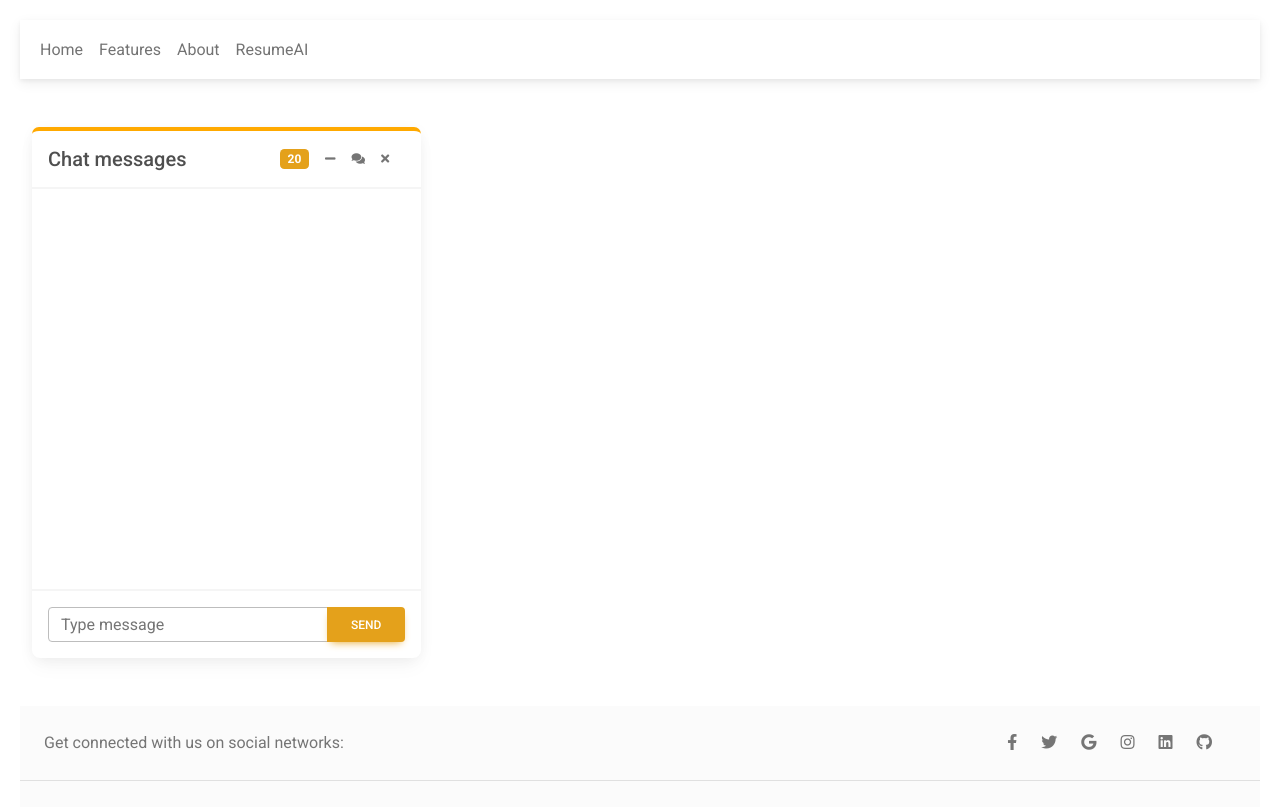
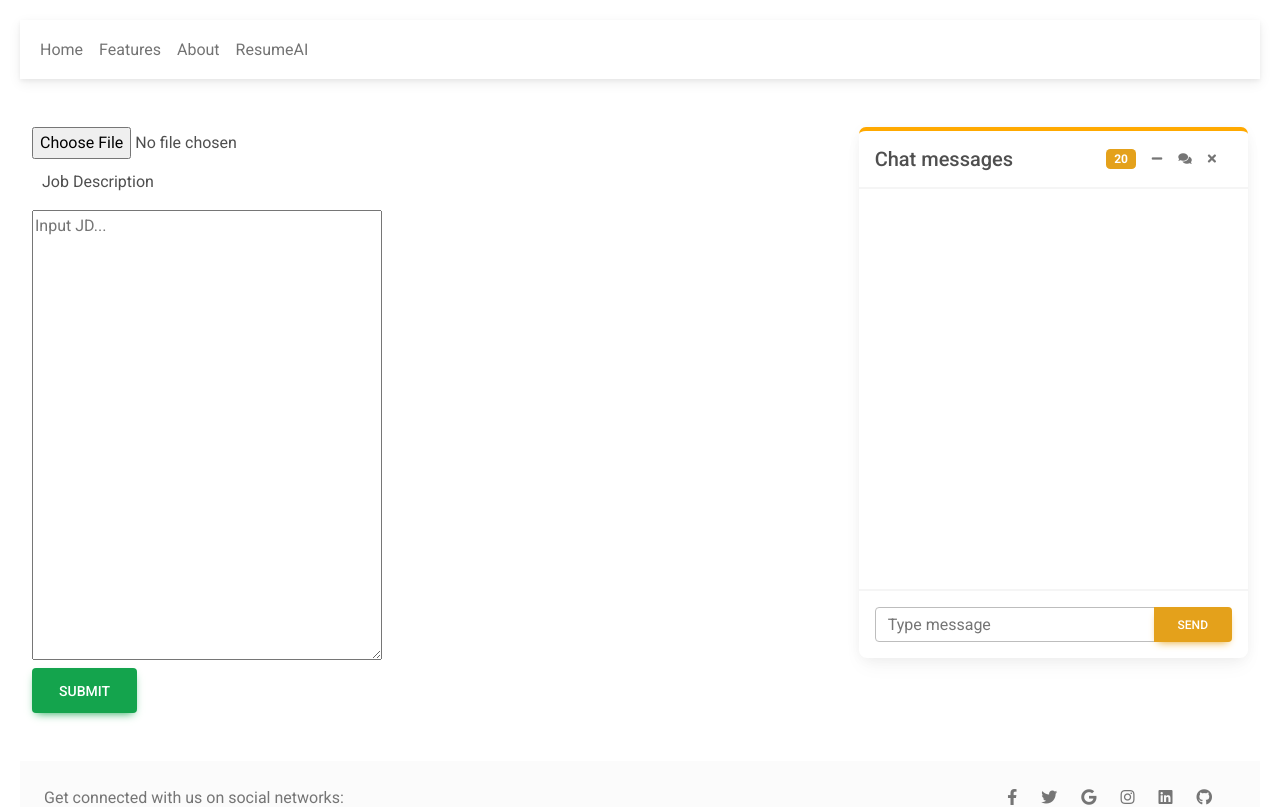
Before and after one commit to Hoang-TamSE/JobFit, a React (Create React App) app: page /resumeai in a window 1280 px wide. Shown: the top 807 px of the page. Built offline with nearby package versions, Linux system fonts and the light colour scheme.

Commit message:
sắp được giải

```diff
--- a/src/Page/ResumeAI.js
+++ b/src/Page/ResumeAI.js
@@ -19,6 +19,22 @@ import PerfectScrollbar from "react-perfect-scrollbar";
 export default function ResumeAI() {
   const [message, setMessage] = useState("");
   const [messageList, setMessageList] = useState([]);
+  const [file, setFile] = useState(null);
+  const [urlImage, setUrlImage] = useState(null);
+  const [jd, setjd] = useState("");
+  const onJDChange = (e) => {
+    setjd(e.target.value);
+  };
+
+  const onFileChange = (e) => {
+    if (e.target.files) {
+      // if(e.target.files[0].type === "application/pdf" || e.target.files[0].type === "image/png" )
+      //   setFile(e.target.files[0])
+      // else
+      //   return
+      setFile(e.target.files[0]);
+    }
+  };
 
   const onInputChange = (e) => {
     setMessage(e.target.value);
@@ -32,10 +48,71 @@ export default function ResumeAI() {
     }
   };
 
+  const toBase64 = (file) =>
+    new Promise((resolve, reject) => {
+      const reader = new FileReader();
+      reader.readAsDataURL(file);
+      reader.onload = () => resolve(reader.result);
+      reader.onerror = (error) => reject(error);
+    });
+
+  const [viewPdf, setViewPdf] = useState(null);
+
+  const handleUploadClick = async () => {
+    if (!file) {
+      return;
+    }
+    setUrlImage(URL.createObjectURL(file));
+    const cvBase64 = await toBase64(file);
+    const base64ImageData = cvBase64.substring(cvBase64.indexOf(",") + 1);
+    console.log(
+      JSON.stringify({
+        jd,
+        base64ImageData,
+      })
+    );
+
+    // 👇 Uploading the file using the fetch API to the server
+    fetch("http://103.160.76.63:5000/predict", {
+      method: "POST",
+      body: JSON.stringify({ jd: { jd }, cv: { base64ImageData } }),
+      // 👇 Set headers manually for single file upload
+      headers: {
+        "content-type": file.type,
+        "content-length": `${file.size}`, // 👈 Headers need to be a string
+      },
+    })
+      .then((res) => res.json())
+      .then((data) => console.log(data))
+      .catch((err) => console.error(err));
+  };
+
   return (
     <div>
       <MDBContainer fluid className="py-5" style={{ backgroundColor: "#FFF" }}>
         <MDBRow className="d-flex justify-content-right">
+          <MDBCol md="4" lg="4" xl="4" className="mb-4 mb-md-0">
+            <input type="file" onChange={onFileChange} />
+            <div>{file && `${file.name} - ${file.type}`}</div>
+            <div style={{ margin: "10px" }}>
+              <p>Job Description</p>
+            </div>
+            <textarea
+              style={{ width: "350px", height: "450px" }}
+              placeholder="Input JD..."
+              onChange={onJDChange}
+            />
+            <br></br>
+            <input
+              type="button"
+              value="Submit"
+              className="btn btn-success btn-lg"
+              onClick={handleUploadClick}
+            />
+          </MDBCol>
+          <MDBCol md="4" lg="4" xl="4" className="mb-4 mb-md-0 pdf-container">
+            <img src={urlImage} />
+          </MDBCol>
           <MDBCol md="8" lg="6" xl="4">
             <MDBCard>
               <MDBCardHeader
```
Also changed, not shown: src/App_2.js (+26 -26 lines).
